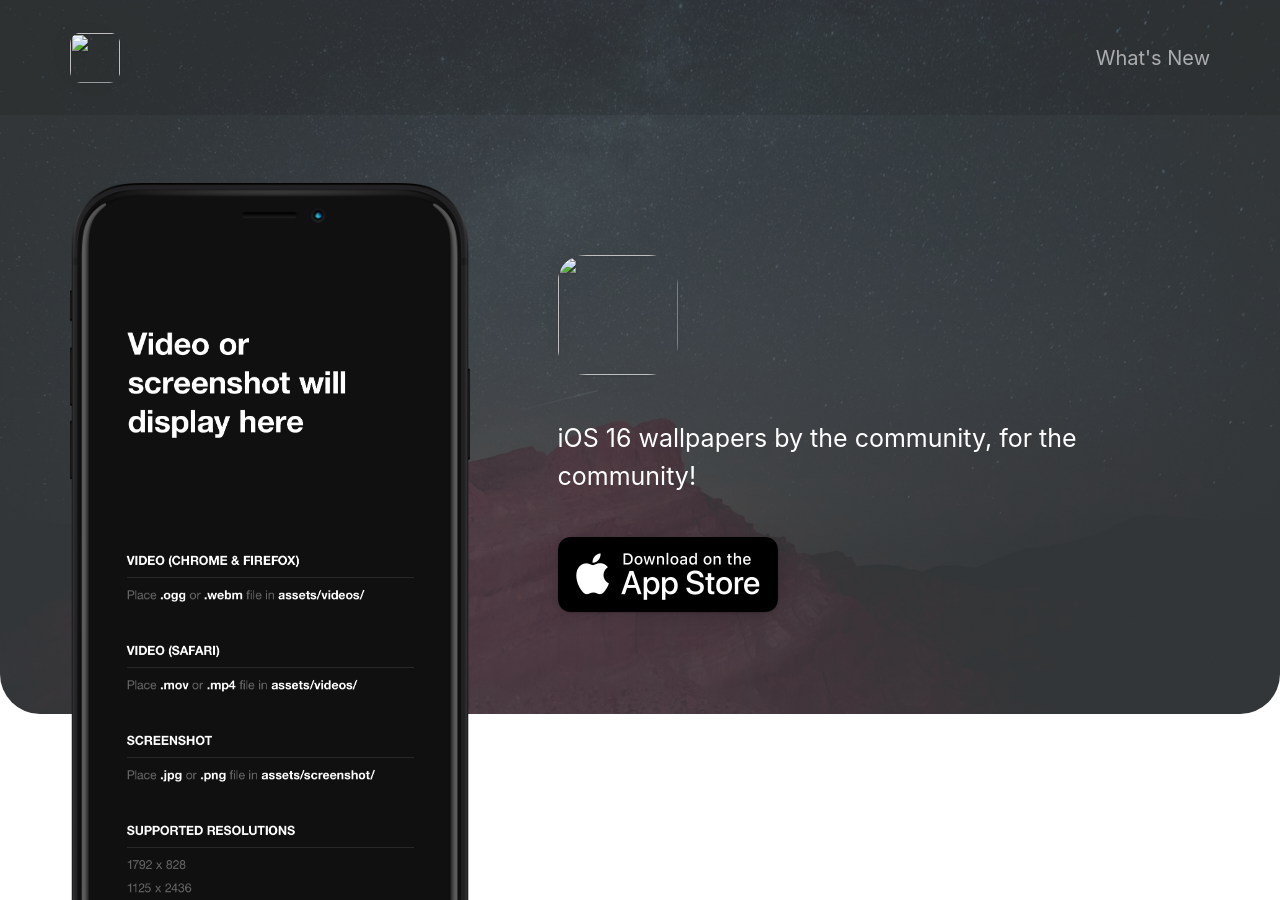
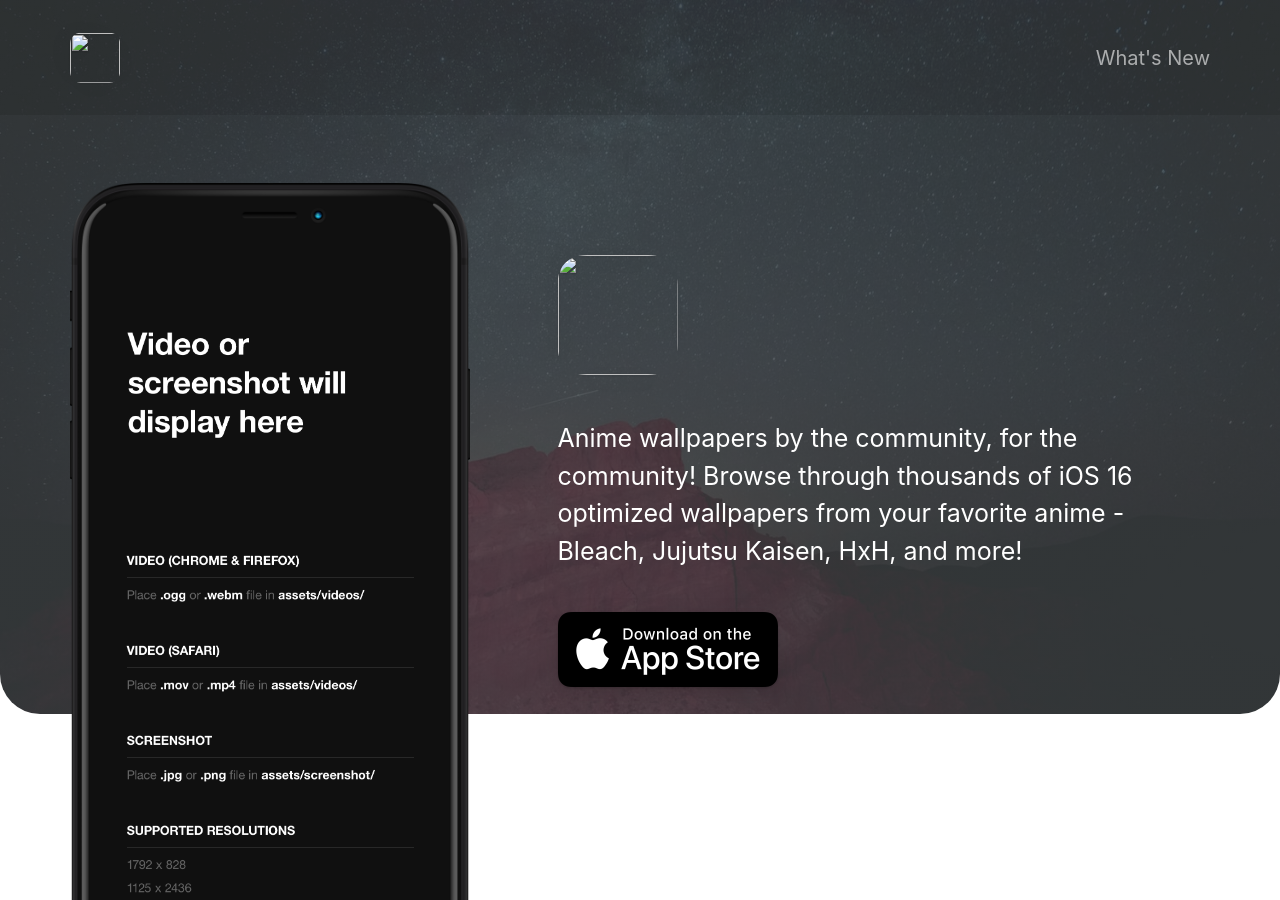
Before and after one commit to Prism-App/Prism-App.github.io, a Jekyll site: the page built from index.html, in a window 1280 px wide and 900 px high. Built offline with Jekyll 4.4.1, drawn with Linux system fonts in a browser that asks for light colours; nearby versions of some CDN libraries.

Commit message:
Update _config.yml

```diff
--- a/_config.yml
+++ b/_config.yml
@@ -13,7 +13,7 @@
 app_icon                                  : # assets/appicon.png                      # Automatically populates if not set and if iOS app ID is set.  Otherwise enter path to icon file manually.
 app_name                                  :                                           # Automatically populates if not set and if iOS app ID is set.  Otherwise enter manually.
 app_price                                 :                                           # Automatically populates if not set and if iOS app ID is set.  Otherwise enter manually.
-app_description                           : iOS 16 wallpapers by the community, for the community!
+app_description                           : Anime wallpapers by the community, for the community! Browse through thousands of iOS 16 optimized wallpapers from your favorite anime - Bleach, Jujutsu Kaisen, HxH, and more!
 
 enable_smart_app_banner                   : true                                      # Set to true to show a smart app banner at top of page on mobile devices.
 
```
